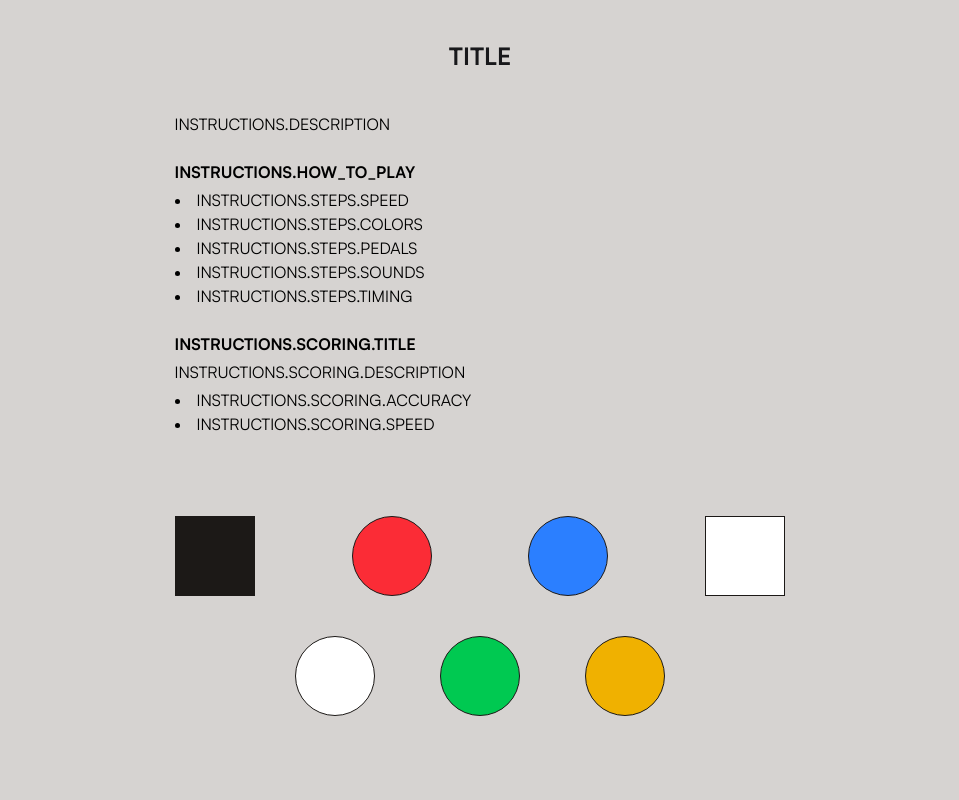
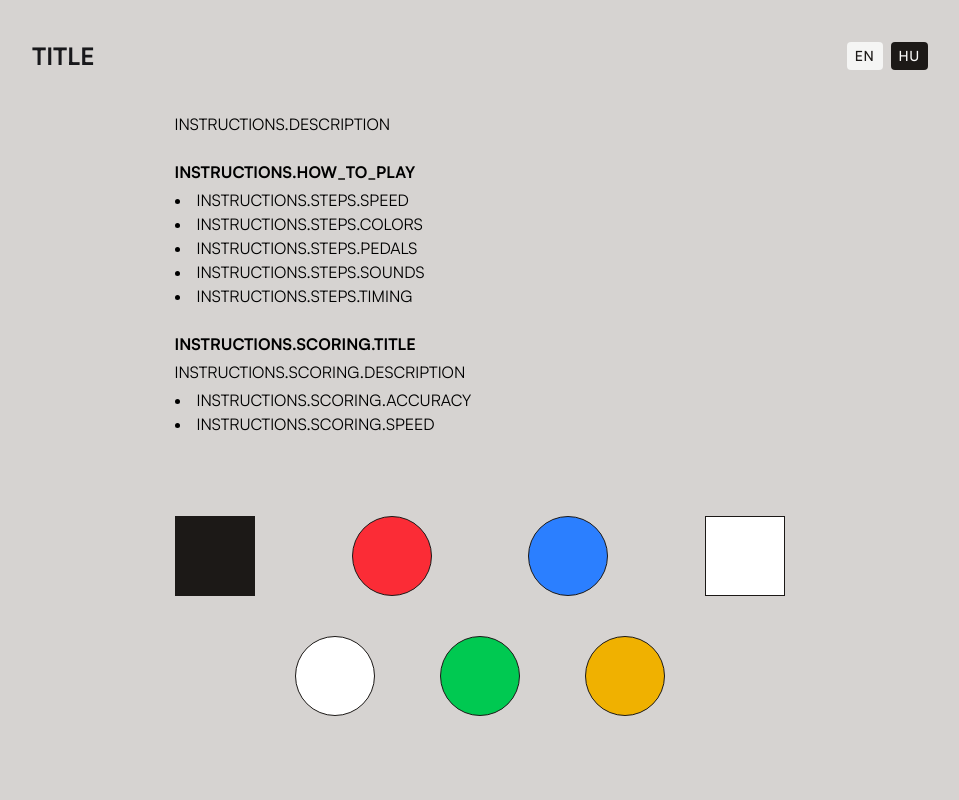
Before and after one commit to natixco/vienna-determination-test-simulator, a SvelteKit app: page /hu/ in a window 1280 px wide. Shown: the top 800 px of the page, without its empty margins (160-1119 px from the left). Built offline with nearby package versions, Linux system fonts and the light colour scheme; no server answers.

Commit message:
added language switcher

```diff
--- a/src/components/GameControls.svelte
+++ b/src/components/GameControls.svelte
@@ -6,11 +6,6 @@
   import Button from './Button.svelte';
 
   const speeds = [SPEED.SLOW, SPEED.MEDIUM, SPEED.FAST];
-  const speedLabels: Record<string, string> = {
-    slow: $t('SPEED.SLOW'),
-    medium: $t('SPEED.MEDIUM'),
-    fast: $t('SPEED.FAST')
-  };
   let showSpeedNotSelectedError = $state(false);
   let selectedSpeed = $state(page.url.searchParams.get('speed'));
 
@@ -33,6 +28,15 @@
     url.pathname = `${locale.get()}/test`;
     goto(url);
   }
+
+  function getSpeedLabel(speed: string): string {
+    const labels: Record<string, string> = {
+      slow: $t('SPEED.SLOW'),
+      medium: $t('SPEED.MEDIUM'),
+      fast: $t('SPEED.FAST')
+    }
+    return labels[speed];
+  }
 </script>
 
 <div class="flex flex-col items-center gap-4">
@@ -54,7 +58,7 @@
             ]}
                     onclick={() => selectSpeed(speed)}>
                 <span class="font-medium text-sm tracking-wider">
-                    {speedLabels[speed]}
+                    {getSpeedLabel(speed)}
                 </span>
             </button>
         {/each}
--- /dev/null
+++ b/src/components/LanguageSwitcher.svelte
@@ -0,0 +1,32 @@
+<script lang="ts">
+  import { locales, setLocale } from '$lib/translations';
+  import { goto } from '$app/navigation';
+  import { page } from '$app/state';
+
+  function switchLanguage(newLocale: string) {
+    const url = new URL(window.location.href);
+    const currentPath = url.pathname.split('/').filter(Boolean);
+
+    if (currentPath[0] === page.params.lang) {
+      currentPath.shift();
+    }
+
+    url.pathname = `/${newLocale}${currentPath.length ? '/' + currentPath.join('/') : ''}`;
+    goto(url);
+    setLocale(newLocale);
+  }
+</script>
+
+<div class="flex gap-2">
+    {#each locales.get() as loc}
+        <button class={[
+                'px-2 py-1 rounded-sm font-medium text-sm tracking-wider cursor-pointer',
+                page.params.lang === loc
+                    ? 'bg-stone-900 text-stone-50'
+                    : 'bg-stone-100 text-stone-900 hover:bg-stone-200'
+            ]}
+            onclick={() => switchLanguage(loc)}>
+            {loc.toUpperCase()}
+        </button>
+    {/each}
+</div>
--- a/src/components/Results.svelte
+++ b/src/components/Results.svelte
@@ -3,11 +3,15 @@
   import { t } from '$lib/translations';
 
   const results = loadResults();
-    const speedLabels: Record<string, string> = {
+
+  function getSpeedLabel(speed: string): string {
+    const labels: Record<string, string> = {
       slow: $t('SPEED.SLOW'),
       medium: $t('SPEED.MEDIUM'),
       fast: $t('SPEED.FAST')
-    };
+    }
+    return labels[speed];
+  }
 </script>
 
 {#if results.length > 0}
@@ -22,7 +26,7 @@
                     <div class="grid grid-cols-2 sm:grid-cols-4 gap-4 mt-2">
                         <div>
                             <div class="text-sm text-stone-600">{$t('RESULTS.SPEED')}</div>
-                            <div class="font-medium text-stone-900">{speedLabels[result.speed]}</div>
+                            <div class="font-medium text-stone-900">{getSpeedLabel(result.speed)}</div>
                         </div>
                         <div>
                             <div class="text-sm text-stone-600">{$t('RESULTS.TOTAL')}</div>
--- a/src/lib/translations/index.js
+++ b/src/lib/translations/index.js
@@ -20,6 +20,6 @@ const config = ({
     ],
 });
 
-export const defaultLocale = 'en';
+export const defaultLocale = 'hu';
 
 export const { t, locale, locales, loading, addTranslations, loadTranslations, translations, setRoute, setLocale } = new i18n(config);
--- a/src/routes/[lang]/+page.svelte
+++ b/src/routes/[lang]/+page.svelte
@@ -5,15 +5,19 @@
   import GameControls from '../../components/GameControls.svelte';
   import Results from '../../components/Results.svelte';
   import Keybindings from '../../components/Keybindings.svelte';
+  import LanguageSwitcher from '../../components/LanguageSwitcher.svelte';
 </script>
 
 <svelte:head>
     <title>{$t('TITLE')}</title>
 </svelte:head>
 
-<h1 class="text-zinc-900 font-bold text-2xl my-10">
-    {$t('TITLE')}
-</h1>
+<div class="flex flex-row items-center justify-between w-full">
+    <h1 class="text-zinc-900 font-bold text-2xl my-10">
+        {$t('TITLE')}
+    </h1>
+    <LanguageSwitcher/>
+</div>
 
 <div class="flex flex-col gap-20 pb-10">
     <Instructions/>
```
